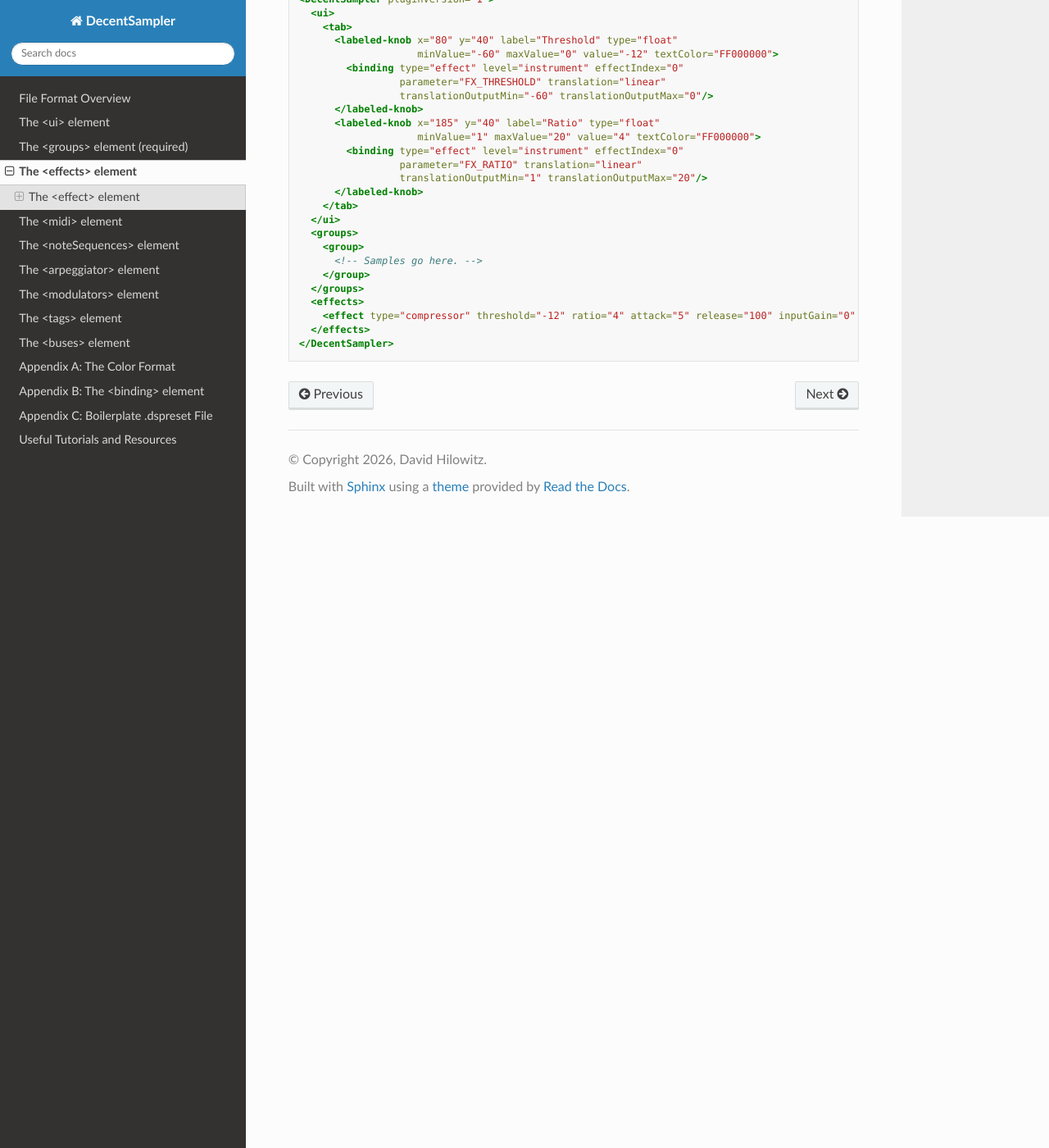
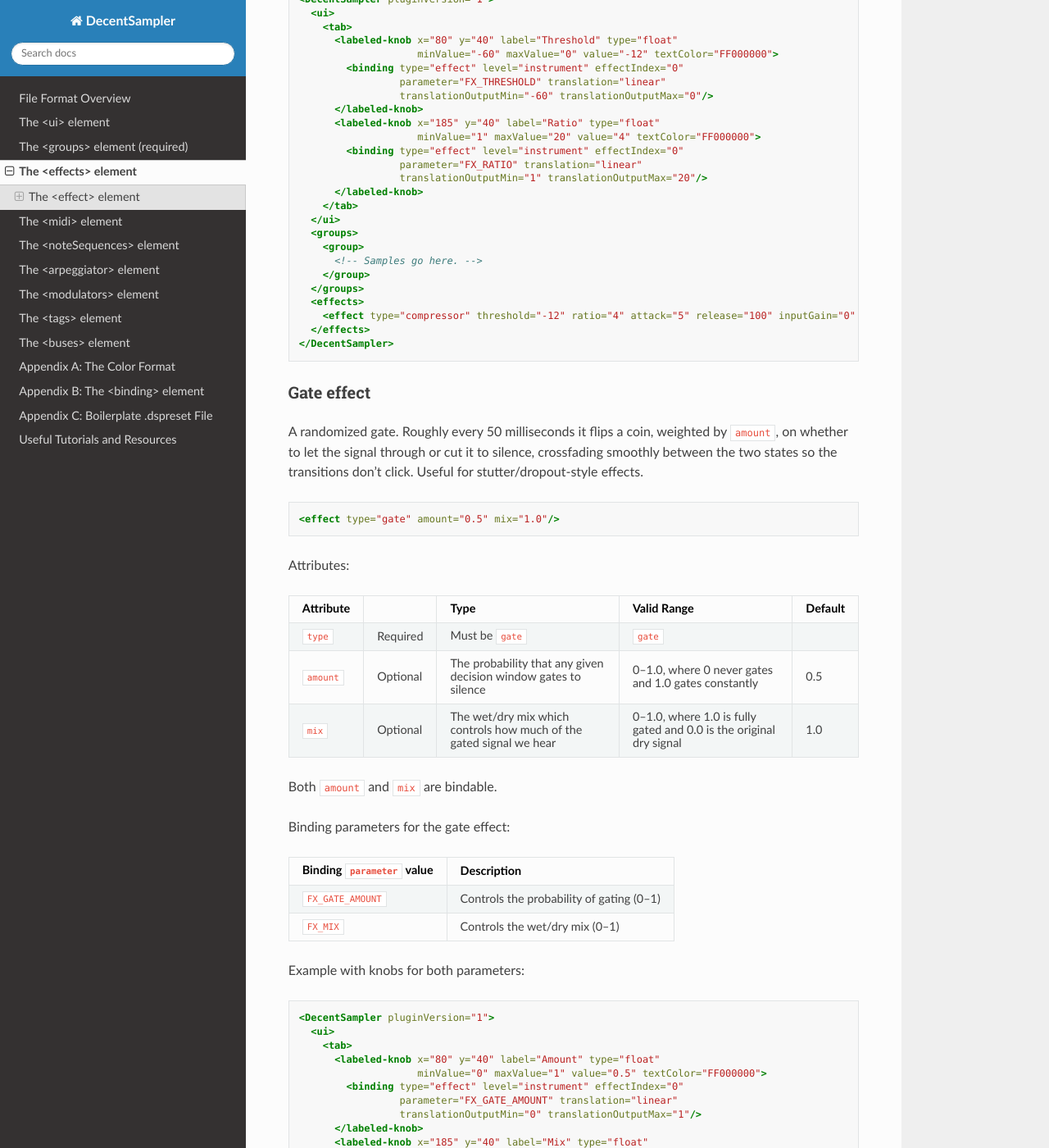
Before and after one commit to DecentSamples/DecentSampler-Developers-Guide, a Sphinx documentation site: the page built from docs/source/the-effects-element.md, in a window 1280 px wide and 1400 px high, scrolled down 14288 px. Shown: the whole window at 82% size. Built offline with Sphinx 7.4.7 and the Read the Docs theme 3.1.0, drawn with Linux system fonts in a browser that asks for light colours; some of the changed text lies outside the part shown.

Commit message:
0000385: Document the gate effect

````diff
--- a/docs/source/the-effects-element.md
+++ b/docs/source/the-effects-element.md
@@ -531,3 +531,59 @@
   </effects>
 </DecentSampler>
 ```
+
+### Gate effect
+
+A randomized gate. Roughly every 50 milliseconds it flips a coin, weighted by `amount`, on whether to let the signal through or cut it to silence, crossfading smoothly between the two states so the transitions don't click. Useful for stutter/dropout-style effects.
+
+```xml
+<effect type="gate" amount="0.5" mix="1.0"/>
+```
+
+Attributes:
+
+| Attribute | | Type | Valid Range | Default |
+|:----------|:---------|:-----------------------------------------------------------------------|:------------------------------------------|:--------|
+| `type`    | Required | Must be `gate`                                                         | `gate`                                     |         |
+| `amount`  | Optional | The probability that any given decision window gates to silence        | 0–1.0, where 0 never gates and 1.0 gates constantly | 0.5     |
+| `mix`     | Optional | The wet/dry mix which controls how much of the gated signal we hear    | 0–1.0, where 1.0 is fully gated and 0.0 is the original dry signal | 1.0     |
+
+Both `amount` and `mix` are bindable.
+
+Binding parameters for the gate effect:
+
+| Binding `parameter` value | Description                                  |
+|:---------------------------|:----------------------------------------------|
+| `FX_GATE_AMOUNT`            | Controls the probability of gating (0–1)      |
+| `FX_MIX`                    | Controls the wet/dry mix (0–1)                |
+
+Example with knobs for both parameters:
+
+```xml
+<DecentSampler pluginVersion="1">
+  <ui>
+    <tab>
+      <labeled-knob x="80" y="40" label="Amount" type="float"
+                    minValue="0" maxValue="1" value="0.5" textColor="FF000000">
+        <binding type="effect" level="instrument" effectIndex="0"
+                 parameter="FX_GATE_AMOUNT" translation="linear"
+                 translationOutputMin="0" translationOutputMax="1"/>
+      </labeled-knob>
+      <labeled-knob x="185" y="40" label="Mix" type="float"
+                    minValue="0" maxValue="1" value="1" textColor="FF000000">
+        <binding type="effect" level="instrument" effectIndex="0"
+                 parameter="FX_MIX" translation="linear"
+                 translationOutputMin="0" translationOutputMax="1"/>
+      </labeled-knob>
+    </tab>
+  </ui>
+  <groups>
+    <group>
+      <!-- Samples go here. -->
+    </group>
+  </groups>
+  <effects>
+    <effect type="gate" amount="0.5" mix="1.0"/>
+  </effects>
+</DecentSampler>
+```
````
